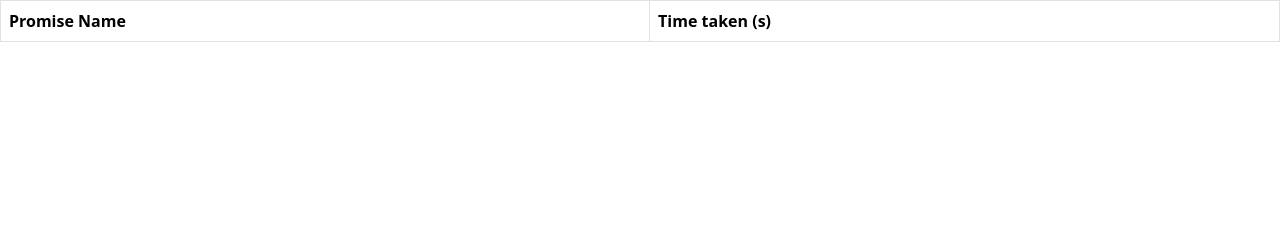
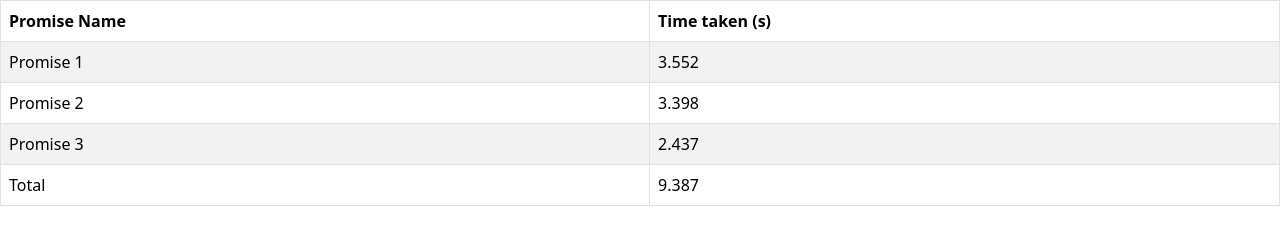
Before and after one commit to acciojob/wait-for-multiple-promises-shri214, a website: page main.html in a window 1280 px wide. Drawn offline with nearby package versions, Linux system fonts and the light colour scheme.

Commit message:
created a submission

```diff
--- a/main.html
+++ b/main.html
@@ -20,7 +20,11 @@
           <th>Time taken (s)</th>
         </tr>
       </thead>
-      <tbody id="output"></tbody>
+      <tbody id="output">
+		  <tr>
+            <td colspan="2">Loading...</td>
+         </tr>
+	  </tbody>
     </table>
 
     <script type="text/javascript" src="./script.js"></script>
--- a/script.js
+++ b/script.js
@@ -1 +1,55 @@
-//your JS code here. If required.
+function getRandomTime() {
+    return Math.floor(Math.random() * 3000) + 1000; // random time between 1 and 3 seconds in milliseconds
+  }
+
+  const promise1 = new Promise(resolve => {
+    setTimeout(() => {
+      resolve(getRandomTime());
+    }, getRandomTime());
+  });
+
+  const promise2 = new Promise(resolve => {
+    setTimeout(() => {
+      resolve(getRandomTime());
+    }, getRandomTime());
+  });
+
+  const promise3 = new Promise(resolve => {
+    setTimeout(() => {
+      resolve(getRandomTime());
+    }, getRandomTime());
+  });
+
+  Promise.all([promise1, promise2, promise3]).then(values => {
+    const loadingRow = document.querySelector('tbody tr');
+    const tableBody = document.querySelector('tbody');
+
+    tableBody.removeChild(loadingRow); // remove loading row
+
+    // add rows with promise and time taken
+    for (let i = 0; i < values.length; i++) {
+      const row = document.createElement('tr');
+      const promiseCell = document.createElement('td');
+      const timeCell = document.createElement('td');
+
+      promiseCell.textContent = `Promise ${i + 1}`;
+      timeCell.textContent = `${(values[i] / 1000).toFixed(3)}`; // convert to seconds and round to 3 decimal places
+
+      row.appendChild(promiseCell);
+      row.appendChild(timeCell);
+      tableBody.appendChild(row);
+    }
+
+    // add row with total time taken
+    const totalTime = values.reduce((accumulator, currentValue) => accumulator + currentValue) / 1000;
+    const totalRow = document.createElement('tr');
+    const totalPromiseCell = document.createElement('td');
+    const totalTimeCell = document.createElement('td');
+
+    totalPromiseCell.textContent = 'Total';
+    totalTimeCell.textContent = `${totalTime.toFixed(3)}`;
+
+    totalRow.appendChild(totalPromiseCell);
+    totalRow.appendChild(totalTimeCell);
+    tableBody.appendChild(totalRow);
+  });
```
